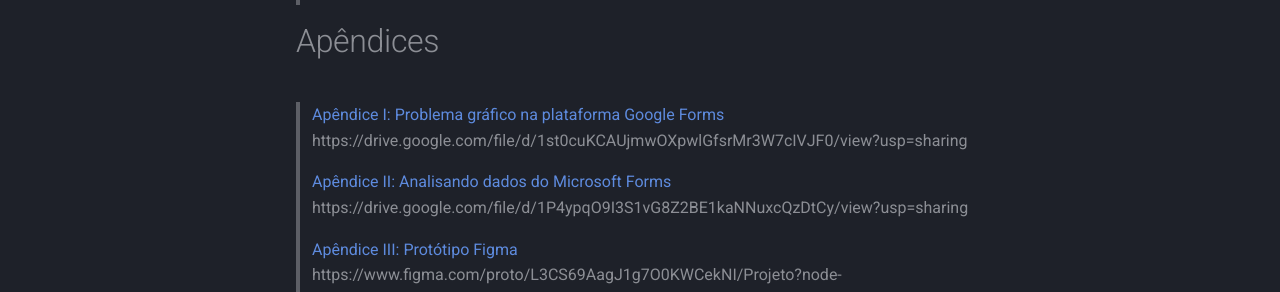
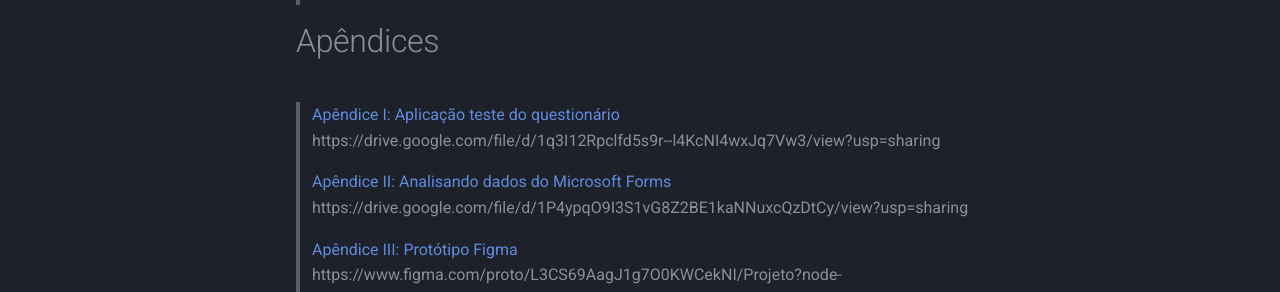
Before and after one commit to HB-fga/IHC-2020.2-Discord, an MkDocs documentation site: the page built from docs/Bibliografia.md, in a window 1280 px wide and 1078 px high. Shown: the part 495-787 px from the top of the window. Built offline with MkDocs 1.6.1 and Material for MkDocs 9.7.7, drawn with Linux system fonts in a browser that asks for light colours; old or Windows-style settings are respelled for this version of MkDocs.

Commit message:
Revisão dos links

```diff
--- a/docs/Bibliografia.md
+++ b/docs/Bibliografia.md
@@ -10,8 +10,8 @@
 > [Discord - Talk, Video Chat & Hang Out with Friends.](https://play.google.com/store/apps/details?id=com.discord&hl=en&gl=US) Disponível em: https://play.google.com/store/apps/details?id=com.discord&hl=en&gl=US. Data de acesso: 13 de maio de 2021.
 
 # Apêndices
-> [Apêndice I: Problema gráfico na plataforma Google Forms](https://drive.google.com/file/d/1st0cuKCAUjmwOXpwlGfsrMr3W7cIVJF0/view?usp=sharing)
-https://drive.google.com/file/d/1st0cuKCAUjmwOXpwlGfsrMr3W7cIVJF0/view?usp=sharing
+> [Apêndice I: Aplicação teste do questionário](https://drive.google.com/file/d/1q3I12Rpclfd5s9r--l4KcNI4wxJq7Vw3/view?usp=sharing)
+https://drive.google.com/file/d/1q3I12Rpclfd5s9r--l4KcNI4wxJq7Vw3/view?usp=sharing
 
 > [Apêndice II: Analisando dados do Microsoft Forms](https://drive.google.com/file/d/1P4ypqO9I3S1vG8Z2BE1kaNNuxcQzDtCy/view?usp=sharing)
 https://drive.google.com/file/d/1P4ypqO9I3S1vG8Z2BE1kaNNuxcQzDtCy/view?usp=sharing
```
Also changed, not shown: docs/Resultados/Questionário.md (+2 -1 lines).
